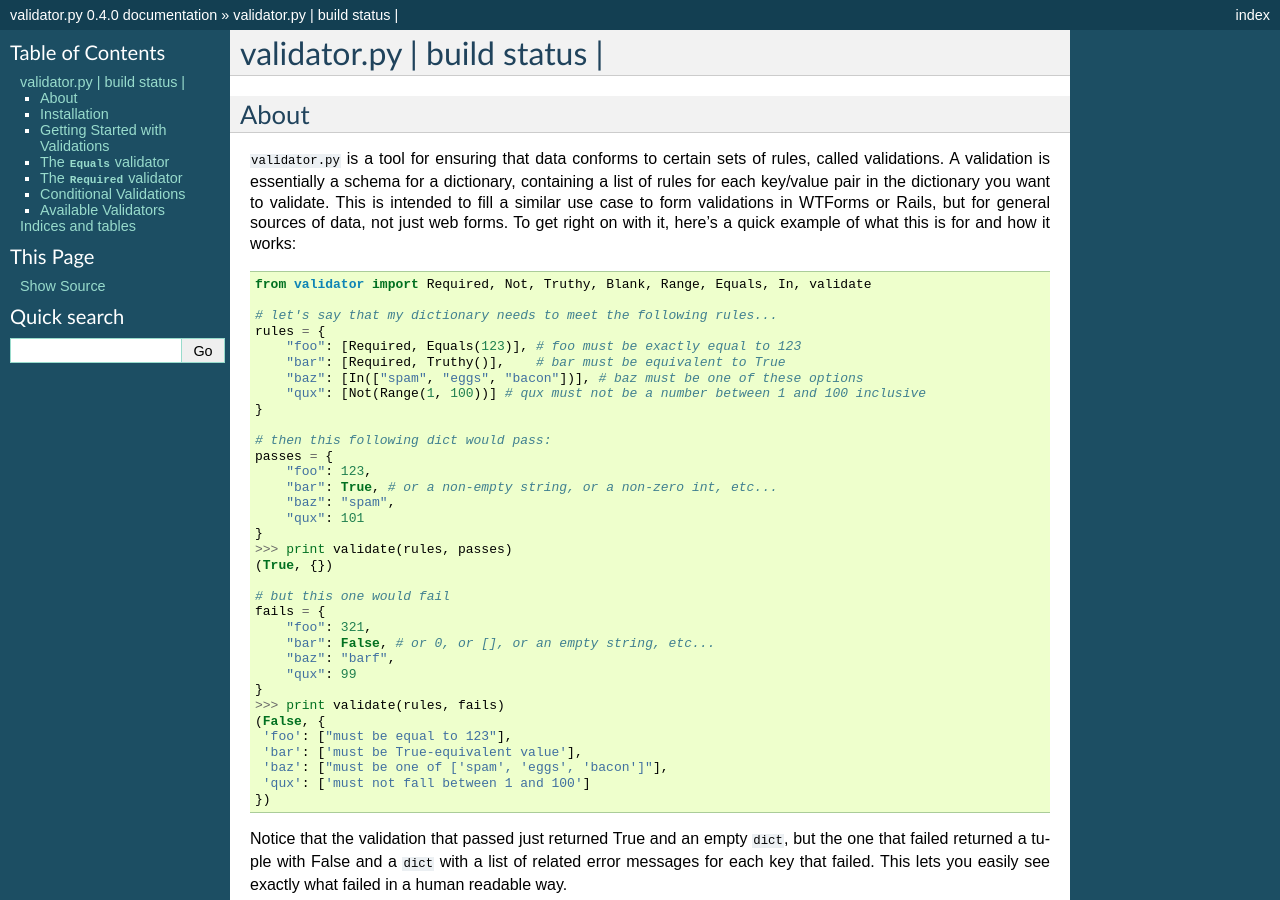
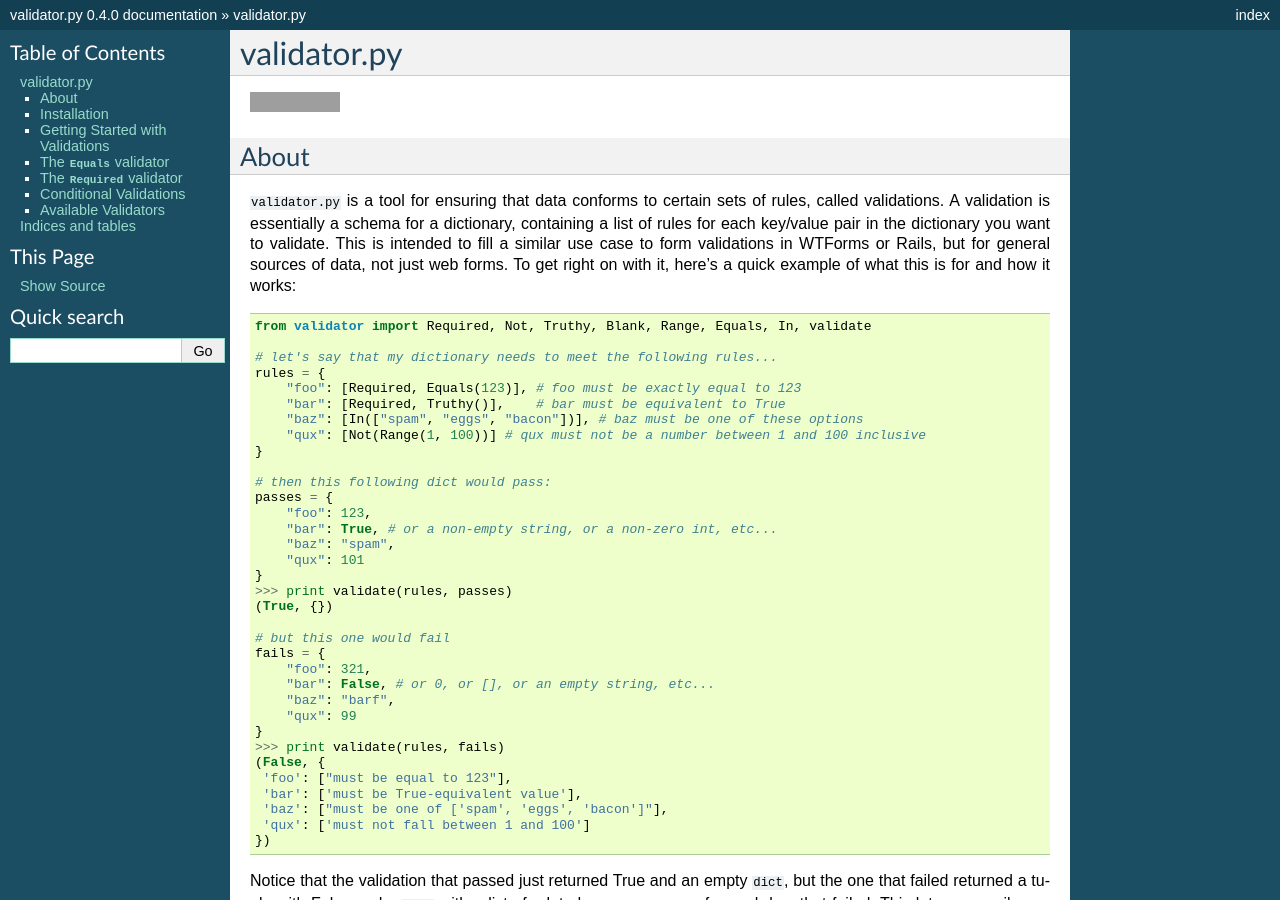
Before and after one commit to mansam/validator.py, a Sphinx documentation site: the page built from docs/index.rst, in a window 1280 px wide and 900 px high. Built offline with Sphinx 7.4.7, drawn with Linux system fonts in a browser that asks for light colours; some of the changed lines change nothing that is shown; some of the changed text lies outside the part shown; grey boxes are pictures that could not be loaded.

Commit message:
Fix formatting issues in index.rst

```diff
--- a/docs/index.rst
+++ b/docs/index.rst
@@ -3,12 +3,10 @@
    You can adapt this file completely to your liking, but it should at least
    contain the root `toctree` directive.
 
-validator.py | build status |
-=============================
+validator.py
+============
 
-.. .. toctree::
-..    :maxdepth: 2
-
+|Build Status|
 
 About
 -----
@@ -16,7 +14,6 @@ About
 ``validator.py`` is a tool for ensuring that data conforms to certain sets of rules, called validations. A validation is essentially a schema for a dictionary, containing a list of rules for each key/value pair in the dictionary you want to validate. This is intended to fill a similar use case to form validations in WTForms or Rails, but for general sources of data, not just web forms. To get right on with it, here's a quick example of what this is for and how it works:
 
 .. code:: python
-
 
     from validator import Required, Not, Truthy, Blank, Range, Equals, In, validate
 
```
